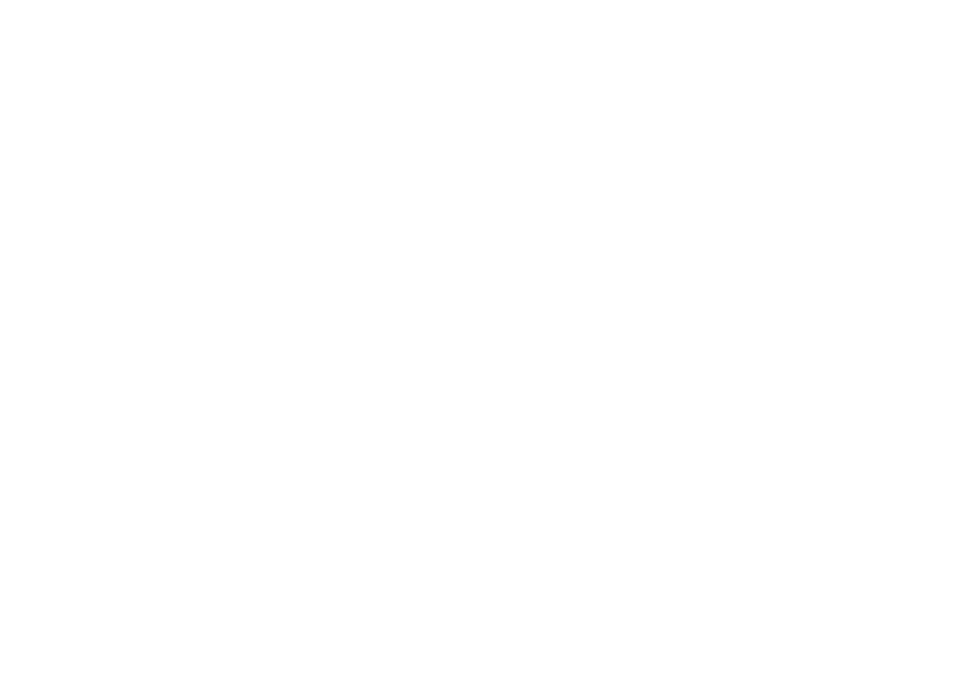
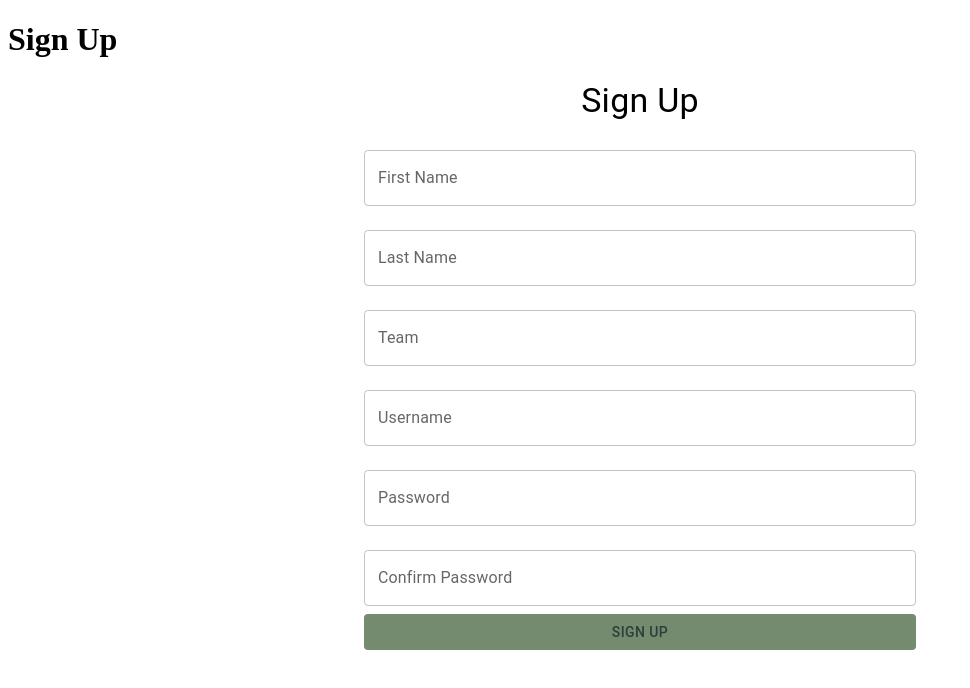
Before and after one commit to julia-wey/TeacherToolbox, a React (Create React App) app in the folder client/: page /signup in a window 1280 px wide. Before the commit this address had no page. Shown: the top 688 px of the page, without its empty margins (0-970 px from the left). Built offline with nearby package versions, Linux system fonts and the light colour scheme.

Commit message:
adds signup

```diff
--- /dev/null
+++ b/client/src/App.js
@@ -0,0 +1,36 @@
+import React, { useEffect, useState } from "react";
+import { Outlet } from "react-router-dom";
+
+import Home from "./pages/Home";
+import Login from "./pages/Login";
+
+function App() {
+  const [loggedInUser, setLoggedInUser] = useState(null)
+
+  function logoutUser() {
+    setLoggedInUser(null)
+  }
+  useEffect(() => {
+    fetch('/check_session')
+      .then((resp) => {
+        if (resp.ok) {
+          resp.json().then(user => setLoggedInUser(user))
+        }
+      })
+  }, [])
+
+
+
+  return (
+    <div>
+      <Home logoutUser={logoutUser}/>
+      {
+        !!loggedInUser ?
+        <Outlet />:
+        <Login setUser={setLoggedInUser} />
+      }
+    </div>
+  );
+}
+
+export default App;
--- a/client/src/components/LoginForm.js
+++ b/client/src/components/LoginForm.js
@@ -6,18 +6,26 @@
 
 function LoginForm({ setUser }) {
     const navigate = useNavigate();
-    const [submitting, setSubmitting] = useState(false);
 
-    const LoginSchema = yup.object().shape({
+    const loginSchema = yup.object().shape({
         username: yup.string().required("username required").min(4, "Your username must contain at least 4 characters."),
         password: yup.string().required("password required").min(8, "Your password must contain at least 8 characters.")
     });
 
+    const validate = values => {
+        const errors = {};
+        try {
+            loginSchema.validateSync(values, { abortEarly: false });
+        } catch (yupError) {
+            yupError.inner.forEach(error => {
+                errors[error.path] = error.message;
+            });
+        }
+        return errors;
+    };
 
     const handleSubmit = (values) => {
-        const endpoint = '/login'
-        //signup ? '/signup' : '/login'
-        fetch(endpoint, {
+        fetch('/login', {
             method: 'POST',
             headers: {
                 'Content-Type': 'application/json'
@@ -26,34 +34,24 @@
                 }).then((resp) => {
                     if (resp.ok) {
                         resp.json().then((user) => {
-                            setUser(user)
-                        })
+                            setUser(user);
+                            navigate('/');
+                            //navigate somewhere after login/signup (teacher page)
+                        });
                     } else {
                         console.log("errors")
                     }
-                })
-    }
-
-    // const validate = values => {
-    //     const errors = {};
-    //     try {
-    //         LoginSchema.validateSync(values, { abortEarly: false });
-    //     } catch (yupError) {
-    //         yupError.inner.forEach(error => {
-    //             errors[error.path] = error.message;
-    //         });
-    //     }
-    //     return errors;
-    // };
+                });
+    };
 
     return (
         <Container maxWidth="sm" className="login-container">
             <Typography variant="h4" align="center" gutterBottom>
-                Login
+                Log In
             </Typography>
             <Form
                 onSubmit={handleSubmit}
-                //validate={validate}
+                validate={validate}
                 render={({ handleSubmit, pristine }) => (
                     <form onSubmit={handleSubmit}>
                         <Field name="username">
@@ -89,11 +87,10 @@
                             )}
                         </Field>
                         <Button
-                            style={{backgroundColor:"#748B6F"}}
+                            style={{backgroundColor:"#748B6F", color:"#2A403D"}}
                             type="submit"
                             variant="contained"
-                            //color=""
-                            disabled={submitting || pristine}
+                            disabled={pristine}
                             fullWidth
                         >
                             Log In
--- /dev/null
+++ b/client/src/components/SignupForm.js
@@ -0,0 +1,172 @@
+import React, { useState } from "react";
+import { Form, Field } from "react-final-form";
+import { Button, Container, TextField, Typography } from "@mui/material";
+import { useNavigate } from "react-router-dom";
+import * as yup from "yup";
+
+function SignupForm({ setUser }) {
+    const navigate = useNavigate();
+    const [signup, setSignup] = useState(false);
+
+    const signupSchema = yup.object().shape({
+        first_name: yup.string().required("First name is required."),
+        last_name: yup.string().required("Last name is required."),
+        username: yup.string().min(4, "Your username must be at least 4 characters.").max(15, "Username is too long.").required("Username is required."),
+        team: yup.string().required("Team is required."),
+        password: yup.string().min(8, "Your password must contain at least 8 characters with one number.").max(18, "Password is too long.").required("Password is required."),
+        passwordConfirmation: yup.string().oneOf([yup.ref('password')], "Passwords must match.").required("Password confirmation is required.")
+    });
+
+    const validate = values => {
+        const errors = {};
+        const schema = signupSchema
+        try {
+            schema.validateSync(values, { abortEarly: false });
+        } catch (yupError) {
+            yupError.inner.forEach(error => {
+                errors[error.path] = error.message;
+            });
+        }
+        return errors;
+    };
+
+    const handleSubmit = (values) => {
+        fetch('/signup', {
+            method: 'POST',
+            headers: {
+                'Content-Type': 'application/json'
+                },
+                body: JSON.stringify(values)
+                }).then((resp) => {
+                    if (resp.ok) {
+                        resp.json().then((user) => {
+                            setUser(user);
+                            navigate('/');
+                            //navigate somewhere after login/signup (teacher page)
+                        });
+                    } else {
+                        console.log("errors")
+                    }
+                });
+    };
+
+    return (
+        <Container maxWidth="sm" className="signup-container">
+            <Typography variant="h4" align="center" gutterBottom>
+                Sign Up
+            </Typography>
+            <Form
+                onSubmit={handleSubmit}
+                validate={validate}
+                render={({ handleSubmit, pristine }) => (
+                    <form onSubmit={handleSubmit}>
+                        <Field name="first_name">
+                            {({ input, meta }) => (
+                                <div>
+                                    <TextField
+                                        {...input}
+                                        label="First Name"
+                                        variant="outlined"
+                                        fullWidth
+                                        margin="normal"
+                                        error={meta.touched && meta.error}
+                                        helperText={meta.touched && meta.error ? meta.error : ""}
+                                        />
+                                </div>
+                            )}
+                        </Field>
+                        <Field name="last_name">
+                            {({ input, meta }) => (
+                                <div>
+                                    <TextField
+                                        {...input}
+                                        label="Last Name"
+                                        variant="outlined"
+                                        fullWidth
+                                        margin="normal"
+                                        error={meta.touched && meta.error}
+                                        helperText={meta.touched && meta.error ? meta.error : ""}
+                                    />
+                                </div>
+                            )}
+                        </Field>
+                        <Field name="team">
+                            {({ input, meta }) => (
+                                <div>
+                                    <TextField
+                                        {...input}
+                                        label="Team"
+                                        variant="outlined"
+                                        fullWidth
+                                        margin="normal"
+                                        error={meta.touched && meta.error}
+                                        helperText={meta.touched && meta.error ? meta.error : ""}
+                                    />
+                                </div>
+                            )}
+                        </Field>
+                        <Field name="username">
+                            {({ input, meta }) => (
+                                <div>
+                                    <TextField
+                                        {...input}
+                                        label="Username"
+                                        variant="outlined"
+                                        fullWidth
+                                        margin="normal"
+                                        type="text"
+                                        error={meta.touched && meta.error}
+                                        helperText={meta.touched && meta.error ? meta.error : ""}
+                                    />
+                                </div>
+                            )}
+                        </Field>
+                        <Field name="password">
+                            {({ input, meta }) => (
+                                <div>
+                                    <TextField
+                                        {...input}
+                                        label="Password"
+                                        type="password"
+                                        variant="outlined"
+                                        fullWidth
+                                        margin="normal"
+                                        error={meta.touched && meta.error}
+                                        helperText={meta.touched && meta.error ? meta.error : ""}
+                                    />
+                                </div>
+                            )}
+                        </Field>
+                        <Field name="passwordConfirmation">
+                            {({ input, meta }) => (
+                                <div>
+                                    <TextField
+                                        {...input}
+                                        label="Confirm Password"
+                                        type="password"
+                                        variant="outlined"
+                                        fullWidth
+                                        margin="normal"
+                                        error={meta.touched && meta.error}
+                                        helperText={meta.touched && meta.error ? meta.error : ""}
+                                    />
+                                </div>
+                            )}
+                        </Field>
+                        <Button
+                            style={{backgroundColor:"#748B6F", color:"#2A403D"}}
+                            type="submit"
+                            variant="contained"
+                            disabled={pristine}
+                            fullWidth
+                        >
+                            Sign Up
+                        </Button>
+                    </form>
+                )}
+            />
+        </Container>
+    );
+}
+
+export default SignupForm;
--- /dev/null
+++ b/client/src/pages/Signup.js
@@ -0,0 +1,12 @@
+import React from "react";
+import SignupForm from "../components/SignupForm";
+
+function Signup() {
+    return (
+        <div>
+            <h1>Sign Up</h1>
+            <SignupForm />
+        </div>
+    )
+}
+export default Signup;
```
Also changed, not shown: client/src/components/App.js (deleted, +0 -32 lines), client/src/index.js (+25 -6 lines), 1 other file (tests, documents, lock files or other folders).
